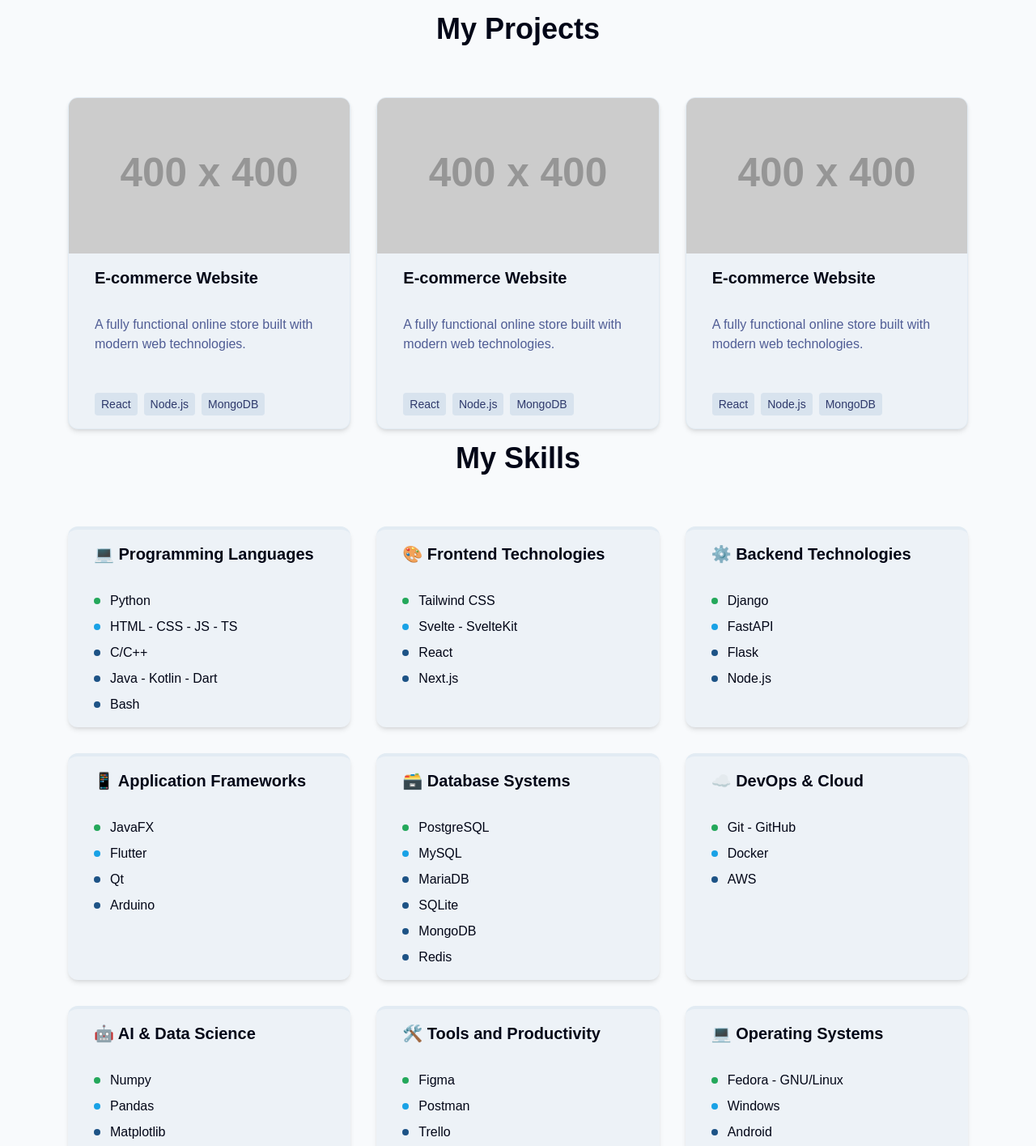
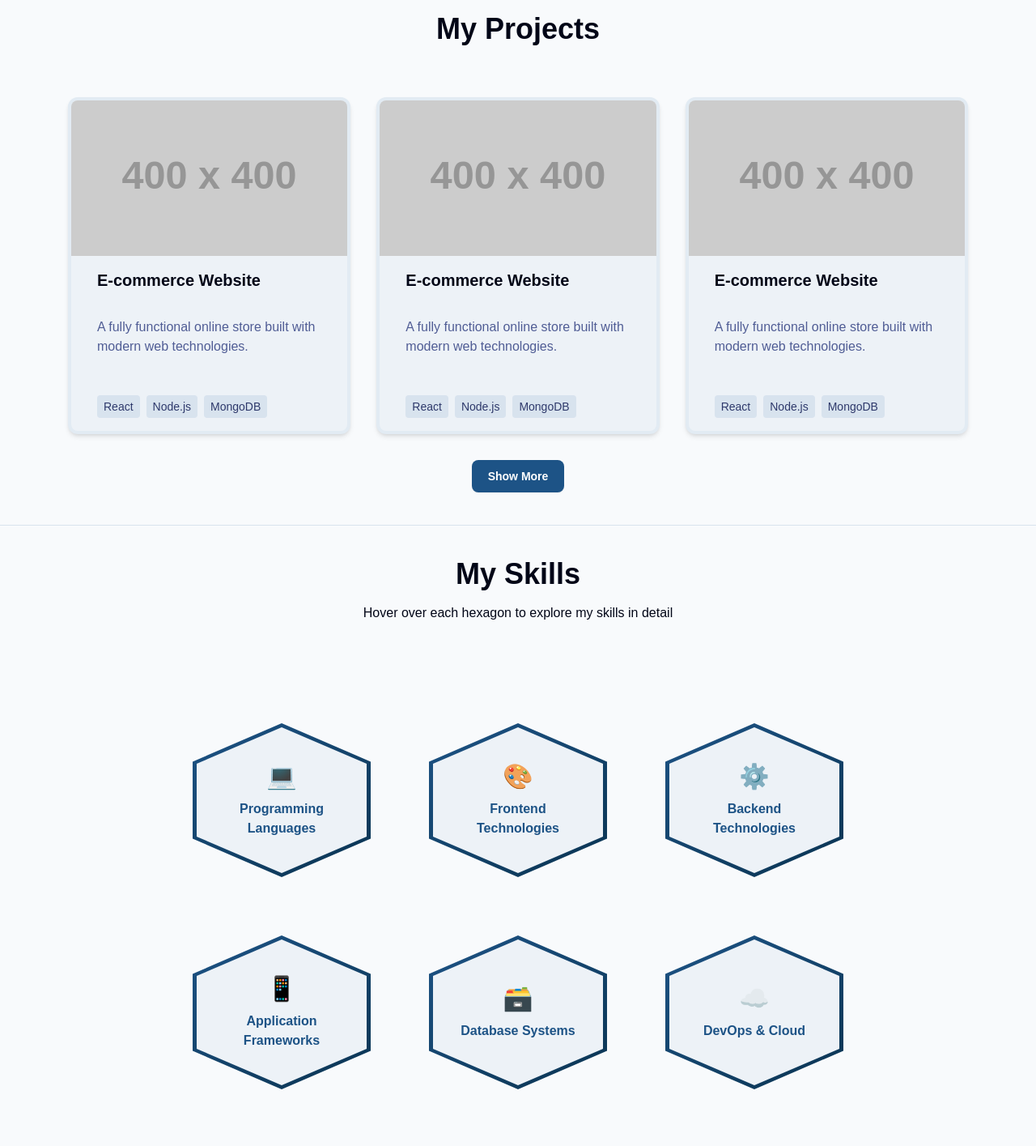
Before and after one commit to fathiabdelmalek/portfolio, a SvelteKit app: page / in a window 1280 px wide. Shown: the part 880-2295 px from the top of the page at 81% size. Built offline with nearby package versions, Linux system fonts and the light colour scheme.

Commit message:
change skills style

```diff
--- a/src/app.css
+++ b/src/app.css
@@ -2,6 +2,9 @@
 @import 'tailwindcss/components';
 @import 'tailwindcss/utilities';
 
+/*----------------------------------------------
+  1. VARIABLES & BASE STYLES
+----------------------------------------------*/
 :root {
   /* Core colors */
   --primary: hsl(209, 64%, 32%);
@@ -78,8 +81,11 @@ body {
   font-family: Arial, Helvetica, sans-serif;
 }
 
+/*----------------------------------------------
+  2. LAYOUT & COMMON ELEMENTS
+----------------------------------------------*/
+
 /* Section Style */
-
 .section-container {
   @apply py-2 px-5 max-w-6xl mx-auto;
 
@@ -100,31 +106,50 @@ body {
   }
 }
 
+.section-divider {
+  @apply w-full border my-8 border-t border-surfaceLight;
+  @apply md:border-t-0 md:border-l;
+}
 
-/* Button Style */
+/* Navigation */
+.nav {
+  @apply flex items-center justify-center p-6 lg:px-8;
+
+  .nav-link {
+    @apply text-lg/6 font-semibold hover:text-xl/6 hover:font-bold;
+  }
+
+  .nav-link-side {
+    @apply -mx-3 block rounded-lg px-3 py-2 text-base/7 font-semibold hover:bg-secondary;
+  }
+}
+
+/*----------------------------------------------
+  3. BUTTONS & INTERACTIVE ELEMENTS
+----------------------------------------------*/
 
 .btn {
-  @apply inline-flex items-center justify-center rounded-lg bg-primary px-5 py-2.5 text-sm text-foreground font-semibold shadow-sm;
+  @apply inline-flex items-center justify-center rounded-lg bg-primary px-5 py-2.5 text-sm text-white font-semibold shadow-sm;
   @apply hover:bg-primaryLight;
   @apply focus:outline focus:outline-2 focus:outline-offset-2 focus:outline-primaryLight;
 }
 
 .btn-secondary {
-  @apply rounded-lg bg-secondary px-3.5 py-2.5 text-sm text-foreground font-semibold shadow-sm;
+  @apply inline-flex items-center justify-center rounded-lg bg-secondary px-5 py-2.5 text-sm text-white font-semibold shadow-sm;
   @apply hover:bg-secondaryLight;
-  @apply focus-visible:outline focus-visible:outline-2 focus-visible:outline-offset-2 focus-visible:outline-secondaryLight;
+  @apply focus:outline focus:outline-2 focus:outline-offset-2 focus:outline-secondaryLight;
 }
 
 .btn-outline {
-  @apply rounded-lg border-2 border-primary px-3.5 py-2.5 text-sm text-primary font-semibold;
-  @apply hover:bg-primary hover:border-primaryLight hover:text-foreground;
-  @apply focus-visible:outline focus-visible:outline-2 focus-visible:outline-offset-2 focus-visible:outline-primary;
+  @apply inline-flex items-center justify-center rounded-lg border-2 border-primary px-5 py-2.5 text-sm text-primary font-semibold;
+  @apply hover:bg-primary hover:border-primaryLight hover:text-white;
+  @apply focus:outline focus:outline-2 focus:outline-offset-2 focus:outline-primary;
 }
 
 .btn-outline-secondary {
-  @apply rounded-lg border-2 border-secondary px-3.5 py-2.5 text-sm text-secondary font-semibold;
-  @apply hover:bg-secondary hover:text-foreground;
-  @apply focus-visible:outline focus-visible:outline-2 focus-visible:outline-offset-2 focus-visible:outline-secondary;
+  @apply inline-flex items-center justify-center rounded-lg border-2 border-secondary px-5 py-2.5 text-sm text-secondary font-semibold;
+  @apply hover:bg-secondary hover:text-white;
+  @apply focus:outline focus:outline-2 focus:outline-offset-2 focus:outline-secondary;
 }
 
 .btn-small {
@@ -135,17 +160,9 @@ body {
   @apply rounded-xl px-5 py-3 text-base font-bold;
 }
 
-.nav {
-  @apply flex items-center justify-center p-6 lg:px-8;
-}
-
-.nav-link {
-  @apply text-lg/6 font-semibold hover:text-xl/6 hover:font-bold;
-}
-
-.nav-link-side {
-  @apply -mx-3 block rounded-lg px-3 py-2 text-base/7 font-semibold hover:bg-secondary;
-}
+/*----------------------------------------------
+  4. CARDS & CONTAINERS
+----------------------------------------------*/
 
 .animated {
   @apply transition-all ease-out duration-200;
@@ -175,3 +192,182 @@ body {
     @apply py-4 px-8;
   }
 }
+
+
+/*----------------------------------------------
+  5. SKILLS COMPONENT
+----------------------------------------------*/
+
+/* Skills Hexagon Grid */
+.skills-hex-grid {
+  @apply flex flex-wrap justify-center py-10 mx-auto max-w-6xl gap-8 relative min-h-[500px];
+}
+
+@media (max-width: 768px) {
+  .skills-hex-grid {
+    @apply justify-center gap-5;
+  }
+}
+
+/* Skill Hexagon Component */
+.skill-hex-container {
+  @apply m-5 relative z-[1] transition-[z-index] duration-[0.01s] ease-linear;
+  perspective: 600px;
+}
+
+.skill-hex-container:hover {
+  @apply z-20;
+}
+
+.hex-outer {
+  @apply w-[220px] h-[190px] relative flex justify-center items-center;
+  /* clip-path-polygon-50-0-100-25-100-75-50-100-0-75-0-25;*/
+  clip-path: polygon(50% 0%, 100% 25%, 100% 75%, 50% 100%, 0% 75%, 0% 25%);
+  background: linear-gradient(145deg, var(--primary), var(--secondary));
+  transform-style: preserve-3d;
+  transition: all 0.5s ease;
+}
+
+.hex-outer.expanded {
+  width: 480px;
+  height: 414px;
+  transform: translateZ(40px) rotateX(10deg);
+  box-shadow: 0 40px 45px rgba(0, 0, 0, 0.35);
+}
+
+.skill-hex-container:hover .hex-outer:not(.expanded) {
+  transform: translateZ(20px) rotateX(10deg);
+  box-shadow: 0 20px 25px rgba(0, 0, 0, 0.2);
+}
+
+.hex-inner {
+  width: 210px;
+  height: 180px;
+  clip-path: polygon(50% 0%, 100% 25%, 100% 75%, 50% 100%, 0% 75%, 0% 25%);
+  background: var(--surface);
+  display: flex;
+  justify-content: center;
+  align-items: center;
+  padding: 30px;
+  transition: all 0.5s ease;
+}
+
+.hex-inner.expanded {
+  width: 460px;
+  height: 396px;
+  padding: 50px;
+}
+
+.hex-content,
+.hex-content-hover {
+  text-align: center;
+  width: 100%;
+  height: 100%;
+  display: flex;
+  flex-direction: column;
+  justify-content: center;
+  align-items: center;
+}
+
+.hex-icon {
+  margin-bottom: 10px;
+  color: var(--primary);
+}
+
+.hex-title {
+  font-weight: bold;
+  color: var(--primary);
+}
+
+.hex-title-expanded {
+  font-weight: bold;
+  color: var(--primary);
+  font-size: 1.75rem;
+  margin-bottom: 20px;
+  border-bottom: 2px solid var(--primary);
+  padding-bottom: 10px;
+}
+
+.hex-content-hover {
+  max-height: 350px;
+  overflow-y: auto;
+  scrollbar-width: thin;
+}
+
+.hex-content-hover::-webkit-scrollbar {
+  width: 4px;
+}
+
+.hex-content-hover::-webkit-scrollbar-thumb {
+  background: var(--primary-light);
+  border-radius: 4px;
+}
+
+.skills-list {
+  width: 100%;
+  text-align: left;
+  display: grid;
+  grid-template-columns: 1fr 1fr;
+  gap: 10px;
+}
+
+.skill-item {
+  padding: 5px 0;
+  position: relative;
+  transition: all 0.2s ease-in-out;
+}
+
+.skill-priority-0 {
+  grid-column: span 2;
+  font-size: 1.3rem;
+  font-weight: bold;
+  color: var(--primary);
+  border-bottom: 1px solid var(--primary-light);
+  padding-bottom: 8px;
+  margin-bottom: 5px;
+}
+
+.skill-priority-1 {
+  font-size: 1.1rem;
+  font-weight: 600;
+  color: var(--foreground);
+}
+
+.skill-priority-2 {
+  font-size: 1rem;
+  color: var(--foreground-muted);
+}
+
+.skill-priority-3 {
+  font-size: 0.9rem;
+  color: var(--foreground-subtle);
+}
+
+/*----------------------------------------------
+  6. RESPONSIVE ADJUSTMENTS
+----------------------------------------------*/
+
+@media (max-width: 640px) {
+  .section-container {
+    @apply py-6 px-4;
+  }
+
+  .hex-outer.expanded {
+    width: 340px;
+    height: 294px;
+  }
+
+  .hex-inner.expanded {
+    width: 320px;
+    height: 276px;
+    padding: 30px;
+  }
+
+  .skills-list {
+    grid-template-columns: 1fr;
+  }
+
+  .skill-priority-0 {
+    grid-column: span 1;
+  }
+}
--- a/src/components/Footer.svelte
+++ b/src/components/Footer.svelte
@@ -1,26 +1,32 @@
 <script>
   const socialLinks = [
-    { name: "GitHub", url: "https://github.com/yourusername", icon: "github" },
+    {
+      name: "GitHub",
+      url: "https://github.com/fathiabdelmalek",
+      icon: "github",
+    },
     {
       name: "LinkedIn",
-      url: "https://linkedin.com/in/yourusername",
+      url: "https://linkedin.com/in/fathi-abdelmalek",
       icon: "linkedin",
     },
     {
-      name: "Twitter",
-      url: "https://twitter.com/yourusername",
-      icon: "twitter",
+      name: "Facebook",
+      url: "https://facebook.com/profile.php?id=100062385619877",
+      icon: "facebook",
     },
     // Add more as needed
   ];
 </script>
 
-<footer class="bg-primary text-white py-12">
+<footer class="bg-secondary text-white py-12">
   <div class="section-container max-w-6xl mx-auto">
     <div class="flex flex-col md:flex-row justify-between items-center">
       <div class="mb-6 md:mb-0">
-        <h3 class="text-xl font-bold">Your Name</h3>
-        <p class="mt-2">Web Developer & Designer</p>
+        <h3 class="text-xl font-bold">Fathi Abdelmalek</h3>
+        <p class="mt-2">
+          Innovative Entrepreneur | Software Engineer | PhD Student
+        </p>
       </div>
 
       <div class="flex space-x-6">
@@ -54,11 +60,11 @@
                 aria-hidden="true"
               >
                 <path
-                  d="M20.447 20.452h-3.554v-5.569c0-1.328-.027-3.037-1.852-3.037-1.853 0-2.136 1.445-2.136 2.939v5.667H9.351V9h3.414v1.561h.046c.477-.9 1.637-1.85 3.37-1.85 3.601 0 4.267 2.37 4.267 5.455v6.286zM5.337 7.433c-1.144 0-2.063-.926-2.063-2.065 0-1.138.92-2.063 2.063-2.063 1.14 0 2.064.925 2.064 2.063 0 1.139-.925 2.065-2.064 2.065zm1.782 13.019H3.555V9h3.564v11.452zM22.225 0H1.771C.792 0 0 .774 0 1.729v20.542C0 23.227.792 24 1.771 24h20.451C23.2 24 24 23.227 24 22.271V1.729C24 .774 23.2 0 22.222 0h.003z"
+                  d="M19 0h-14c-2.761 0-5 2.239-5 5v14c0 2.761 2.239 5 5 5h14c2.762 0 5-2.239 5-5v-14c0-2.761-2.238-5-5-5zm-11 19h-3v-11h3v11zm-1.5-12.268c-.966 0-1.75-.79-1.75-1.764s.784-1.764 1.75-1.764 1.75.79 1.75 1.764-.783 1.764-1.75 1.764zm13.5 12.268h-3v-5.604c0-3.368-4-3.113-4 0v5.604h-3v-11h3v1.765c1.396-2.586 7-2.777 7 2.476v6.759z"
                 ></path>
               </svg>
             {/if}
-            {#if link.icon === "twitter"}
+            {#if link.icon === "facebook"}
               <svg
                 class="w-6 h-6"
                 fill="currentColor"
@@ -66,7 +72,7 @@
                 aria-hidden="true"
               >
                 <path
-                  d="M8.29 20.251c7.547 0 11.675-6.253 11.675-11.675 0-.178 0-.355-.012-.53A8.348 8.348 0 0022 5.92a8.19 8.19 0 01-2.357.646 4.118 4.118 0 001.804-2.27 8.224 8.224 0 01-2.605.996 4.107 4.107 0 00-6.993 3.743 11.65 11.65 0 01-8.457-4.287 4.106 4.106 0 001.27 5.477A4.072 4.072 0 012.8 9.713v.052a4.105 4.105 0 003.292 4.022 4.095 4.095 0 01-1.853.07 4.108 4.108 0 003.834 2.85A8.233 8.233 0 012 18.407a11.616 11.616 0 006.29 1.84"
+                  d="M24 12.073c0-6.627-5.373-12-12-12s-12 5.373-12 12c0 5.99 4.388 10.954 10.125 11.854v-8.385H7.078v-3.47h3.047V9.43c0-3.007 1.792-4.669 4.533-4.669 1.312 0 2.686.235 2.686.235v2.953H15.83c-1.491 0-1.956.925-1.956 1.874v2.25h3.328l-.532 3.47h-2.796v8.385C19.612 23.027 24 18.062 24 12.073z"
                 ></path>
               </svg>
             {/if}
@@ -76,7 +82,9 @@
     </div>
 
     <div class="mt-8 pt-8 border-t border-white/20 text-center">
-      <p>© {new Date().getFullYear()} Your Name. All rights reserved.</p>
+      <p>
+        © {new Date().getFullYear()} Fathi Abdelmalek. All rights reserved.
+      </p>
     </div>
   </div>
 </footer>
--- a/src/components/Hero.svelte
+++ b/src/components/Hero.svelte
@@ -14,7 +14,6 @@
     <p class="text-xl md:text-2xl mb-8">
       Innovative Entrepreneur | Software Engineer | PhD Student
     </p>
-    <a href="#work" class="btn-outline-secondary animated">View My Work</a>
-    <a href="#contact" class="btn-secondary animated ml-4">Contact Me</a>
+    <a href="#contact" class="btn animated ml-4">Hire Me</a>
   </div>
 </section>
--- a/src/components/Project.svelte
+++ b/src/components/Project.svelte
@@ -2,7 +2,7 @@
   export let project;
 </script>
 
-<div class="card border border-surfaceElevated animated">
+<div class="card border-all animated">
   <a href={project.link}>
     <img src="https://placehold.co/400@2x.png" alt={project.title} />
     <div class="header">
@@ -10,8 +10,8 @@
     </div>
     <div class="body">
       <p class="text-foregroundSubtle mb-4">{project.description}</p>
-      </div>
-      <div class="footer">
+    </div>
+    <div class="footer">
       <div class="flex flex-wrap gap-2">
         {#each project.tags as tag}
           <span
--- a/src/components/Projects.svelte
+++ b/src/components/Projects.svelte
@@ -1,6 +1,19 @@
 <script>
   import { projects } from "$lib/data/projects";
   import Project from "./Project.svelte";
+  import { slide } from "svelte/transition";
+  import { quintOut } from "svelte/easing";
+
+  let visibleProjects = 3;
+  const defaultVisibleCount = 3;
+
+  function loadMore() {
+    visibleProjects = Math.min(visibleProjects + 3, projects.length);
+  }
+
+  function showLess() {
+    visibleProjects = defaultVisibleCount;
+  }
 </script>
 
 <section id="projects" class="section-container">
@@ -8,8 +21,27 @@
     <h2>My Projects</h2>
   </div>
   <div class="section-grid">
-    {#each projects as project}
-      <Project {project} />
+    {#each projects as project, i}
+      {#if i < visibleProjects}
+        <div
+          transition:slide={{
+            duration: 800,
+            easing: quintOut,
+            delay: (i % 3) * 100,
+          }}
+        >
+          <Project {project} />
+        </div>
+      {/if}
     {/each}
   </div>
+  <div class="flex justify-center mt-8 gap-4">
+    {#if visibleProjects < projects.length}
+      <button class="btn" on:click={loadMore}>Show More</button>
+    {/if}
+    {#if visibleProjects > defaultVisibleCount}
+      <button class="btn-outline" on:click={showLess}>Show Less</button>
+    {/if}
+  </div>
 </section>
+<div class="section-divider"></div>
--- a/src/components/Skill.svelte
+++ b/src/components/Skill.svelte
@@ -1,25 +1,41 @@
 <script>
   export let category;
+  import { fade, fly } from "svelte/transition";
+
+  let hovered = false;
 </script>
 
-<div class="card border-top animated">
-  <div class="header">
-    <h3 class="text-xl font-bold">{category.icon} {category.name}</h3>
-  </div>
-  <div class="body">
-    <ul class="space-y-2">
-      {#each category.skills as skill, i}
-        <li class="flex items-center">
-          <div
-            class="w-2 h-2 rounded-full {i === 0
-              ? 'bg-success'
-              : i === 1
-                ? 'bg-info'
-                : 'bg-primary'} mr-3"
-          ></div>
-          <span>{skill}</span>
-        </li>
-      {/each}
-    </ul>
+<div
+  class="skill-hex-container animated"
+  on:mouseenter={() => (hovered = true)}
+  on:mouseleave={() => (hovered = false)}
+>
+  <div class={`hex-outer ${hovered ? "expanded" : ""}`}>
+    <div class={`hex-inner ${hovered ? "expanded" : ""}`}>
+      {#if !hovered}
+        <div
+          in:fade={{ duration: 200 }}
+          out:fade={{ duration: 100 }}
+          class="hex-content"
+        >
+          <div class="hex-icon text-3xl">{category.icon}</div>
+          <h3 class="hex-title">{category.name}</h3>
+        </div>
+      {:else}
+        <div in:fade={{ duration: 200 }} class="hex-content-hover">
+          <h3 class="hex-title-expanded">{category.name}</h3>
+          <ul class="skills-list">
+            {#each category.skills as skill, i}
+              <li
+                in:fly={{ y: 10, delay: i * 50, duration: 200 }}
+                class={`skill-item skill-priority-${Math.min(i, 3)}`}
+              >
+                {skill}
+              </li>
+            {/each}
+          </ul>
+        </div>
+      {/if}
+    </div>
   </div>
 </div>
--- a/src/components/Skills.svelte
+++ b/src/components/Skills.svelte
@@ -1,16 +1,29 @@
 <script>
   import { skillCategories } from "$lib/data/skills";
   import SkillCard from "./Skill.svelte";
+  import { writable } from "svelte/store";
+
+  // Shared store for managing which card is expanded
+  const expandedCardIndex = writable(null);
+
+  // Handle mouse exit from the entire grid
+  function resetExpanded() {
+    expandedCardIndex.set(null);
+  }
 </script>
 
 <section id="skills" class="section-container">
   <div class="section-header">
     <h2>My Skills</h2>
+    <p class="text-foreground-muted mt-4 max-w-2xl mx-auto">
+      Hover over each hexagon to explore my skills in detail
+    </p>
   </div>
 
-  <div class="section-grid">
-    {#each skillCategories as category}
-      <SkillCard {category} />
+  <div class="skills-hex-grid" on:mouseleave={resetExpanded}>
+    {#each skillCategories as category, i}
+      <SkillCard {category} index={i} {expandedCardIndex} />
     {/each}
   </div>
 </section>
+<div class="section-divider"></div>
--- a/src/lib/data/projects.ts
+++ b/src/lib/data/projects.ts
@@ -40,4 +40,14 @@ export const projects: Project[] = [
     featured: true,
     date: '2023-05-15'
   },
+  {
+    id: 'project-1',
+    title: 'E-commerce Website',
+    description: 'A fully functional online store built with modern web technologies.',
+    tags: ['React', 'Node.js', 'MongoDB'],
+    image: '/images/projects/ecommerce.jpg',
+    link: 'https://project-url.com',
+    featured: true,
+    date: '2023-05-15'
+  },
 ];
--- a/src/lib/data/skills.ts
+++ b/src/lib/data/skills.ts
@@ -34,7 +34,7 @@ export const skillCategories: SkillCategory[] = [
     id: 'databases',
     name: "Database Systems",
     icon: "🗃️",
-    skills: ["PostgreSQL", "MySQL", "MariaDB", "SQLite", "MongoDB", "Redis"]
+    skills: ["PostgreSQL", "MySQL/MariaDB", "SQLite", "MongoDB", "Redis"]
   },
   {
     id: 'devops',
@@ -52,7 +52,7 @@ export const skillCategories: SkillCategory[] = [
     id: 'others',
     name: "Tools and Productivity",
     icon: "🛠️",
-    skills: ["Figma", "Postman", "Trello", "Latex"]
+    skills: ["Postman", "Figma", "LaTeX", "Notion", "Trello"]
   },
   {
     id: 'os',
```
Also changed, not shown: src/components/About.svelte (+12 -6 lines).
